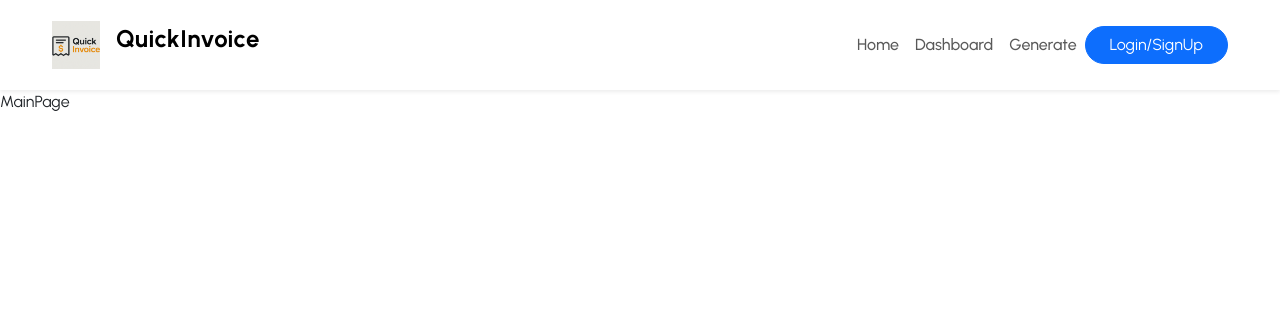
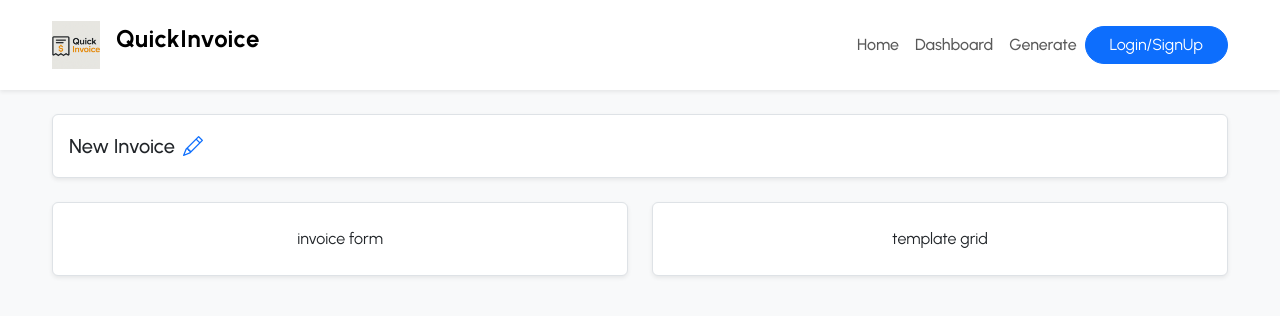
Before and after one commit to suyash-rgb/Invoice-Generator-Project, a React (Vite) app in the folder invoice-generator-client/: page /generate in a window 1280 px wide. Shown: the top 316 px of the page. Built offline with nearby package versions, Linux system fonts and the light colour scheme.

Commit message:
added AppContext.jsx

```diff
--- a/invoice-generator-client/index.html
+++ b/invoice-generator-client/index.html
@@ -2,9 +2,9 @@
 <html lang="en">
   <head>
     <meta charset="UTF-8" />
-    <link rel="icon" type="image/svg+xml" />
+    <link rel="icon" type="image/svg+xml" href="/logo.png"/>
     <meta name="viewport" content="width=device-width, initial-scale=1.0" />
-    <title>Vite + React</title>
+    <title>Quick Invoice - Invoice Generator</title>
   </head>
   <body>
     <div id="root"></div>
--- a/invoice-generator-client/package.json
+++ b/invoice-generator-client/package.json
@@ -20,6 +20,7 @@
     "react": "^19.1.0",
     "react-dom": "^19.1.0",
     "react-hot-toast": "^2.5.2",
+    "react-icons": "^5.5.0",
     "react-router-dom": "^7.6.2"
   },
   "devDependencies": {
--- /dev/null
+++ b/invoice-generator-client/src/context/AppContext.jsx
@@ -0,0 +1,21 @@
+import { createContext, useState } from "react";
+
+export const AppContext = createContext();
+
+export const AppContextProvider = ({ children }) =>{
+
+    const [invoiceTitle, setInvoiceTitle] = useState("New Invoice");
+
+
+    const contextValue = {
+        invoiceTitle, setInvoiceTitle
+    }
+
+
+
+    return(
+        <AppContext.Provider value={{invoiceTitle, setInvoiceTitle}}>
+            {children}
+        </AppContext.Provider>
+    )
+}
--- a/invoice-generator-client/src/pages/LandingPage/LandingPage.jsx
+++ b/invoice-generator-client/src/pages/LandingPage/LandingPage.jsx
@@ -2,6 +2,7 @@ import React, { Fragment } from 'react';
 import './LandingPage.css';
 import Features from '../../components/Features';
 import Logo from '../../components/Logo';
+import { Twitter, Facebook, Linkedin, Heart } from 'lucide-react';
 
 const LandingPage = () => {
   return (
@@ -164,9 +165,9 @@ const LandingPage = () => {
               </p>
               <p className="mt-2">
                 {/* Placeholder social media links */}
-                <a href="#" className="text-white-50 me-2"><i className="bi bi-twitter-x"></i></a>
-                <a href="#" className="text-white-50 me-2"><i className="bi bi-facebook"></i></a>
-                <a href="#" className="text-white-50 me-2"><i className="bi bi-linkedin"></i></a>
+                <a href="#" className="text-white-50 me-2"><Twitter /></a>
+                <a href="#" className="text-white-50 me-2"><Facebook /></a>
+                <a href="#" className="text-white-50 me-2"><Linkedin /></a>
               </p>
             </div>
           </footer>
--- a/invoice-generator-client/src/pages/MainPage.jsx
+++ b/invoice-generator-client/src/pages/MainPage.jsx
@@ -1,8 +1,78 @@
-import React from 'react'
+import React, { useState, useContext } from "react";
+import 'bootstrap-icons/font/bootstrap-icons.css';
+import { AppContext } from "../context/AppContext.jsx";
 
 const MainPage = () => {
+
+  const [isEditingTitle, setIsEditingTitle] = useState(false);
+
+  const {invoiceTitle, setInvoiceTitle} = useContext(AppContext);
+
+  const handleTitleChange = (e) => {
+    const newTitle = e.target.value;
+    setInvoiceTitle(newTitle);
+  }
+
+  const handleTitleEdit = () =>{
+     setIsEditingTitle(true);
+  }
+
+  const handleTitleBlur = () => {
+    setIsEditingTitle(false);
+  }
+
   return (
-    <div>MainPage</div>
+    <div className="container-fluid bg-light min-vh-100 py-4">
+      <div className="container">
+
+        {/* Title bar */}
+        <div className="bg-white border rounded shadow-sm p-3 mb-4">
+          <div className="d-flex align-items-center">
+            {isEditingTitle ? (
+              <input type="text"
+                     className="form-control me-2"
+                     autoFocus
+                     onBlur={handleTitleBlur}
+                     onChange={handleTitleChange}
+                     value={invoiceTitle}
+              />
+            ) : (
+              <>
+                 <h5 className="mb-0 me-2">
+                    {invoiceTitle}
+                 </h5>
+                 <button className="btn btn-sm p-0 border-0 bg-transparent"
+                         onClick={handleTitleEdit}
+                 >
+                  <i className="bi bi-pencil text-primary" style={{ fontSize: '20px' }}></i>
+                 </button>
+              </>
+
+            )}
+          </div>
+
+        </div>
+
+        {/* Invoice Form and template grid*/}
+        <div className="row g-4 align-items-stretch">
+          {/* Invoice Form */}
+          <div className="col-12 col-lg-6 d-flex">
+            <div className="bg-white border rounded shadow-sm p-4 w-100">
+              invoice form
+            </div>
+
+          </div>
+
+          {/* Template Grid */}
+          <div className="col-12 col-lg-6 d-flex">
+            <div className="bg-white border rounded shadow-sm p-4 w-100">
+              template grid
+            </div>
+          </div>
+        </div>
+
+      </div>
+    </div>
   )
 }
 
```
Also changed, not shown: invoice-generator-client/src/main.jsx (+7 -4 lines), 1 other file (tests, documents, lock files or other folders).
